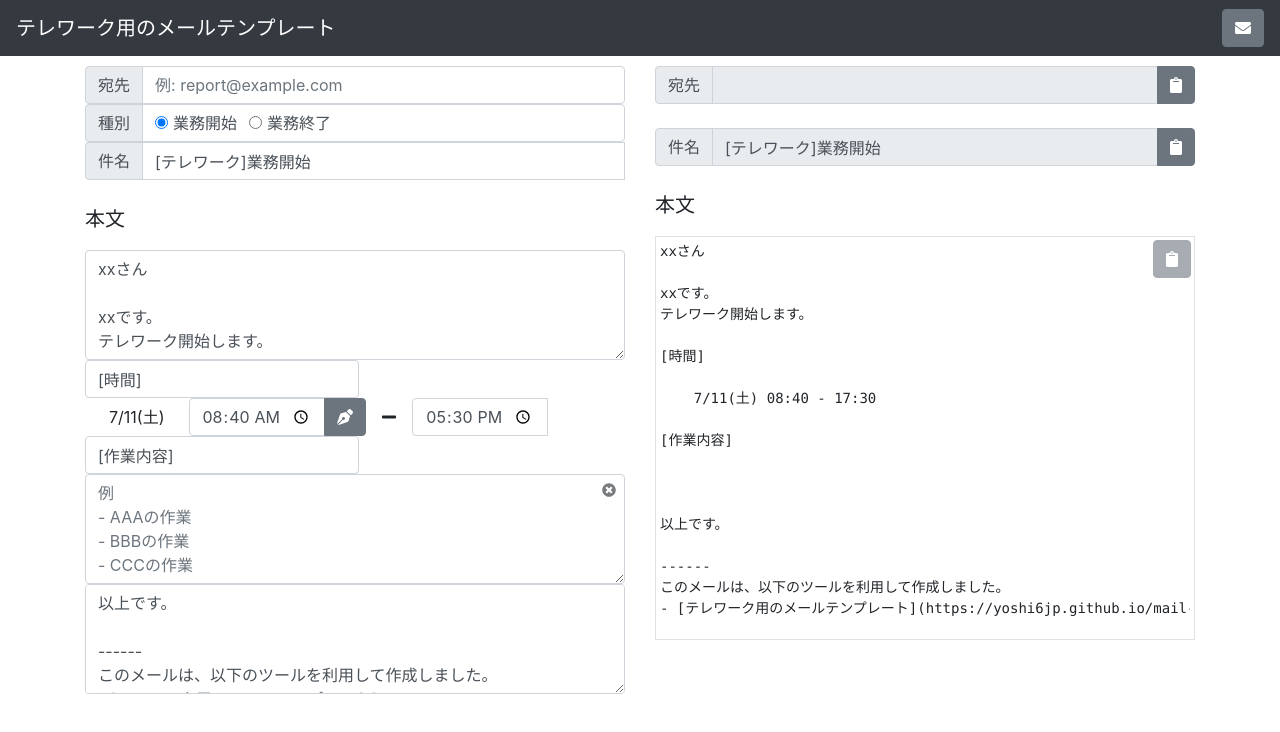
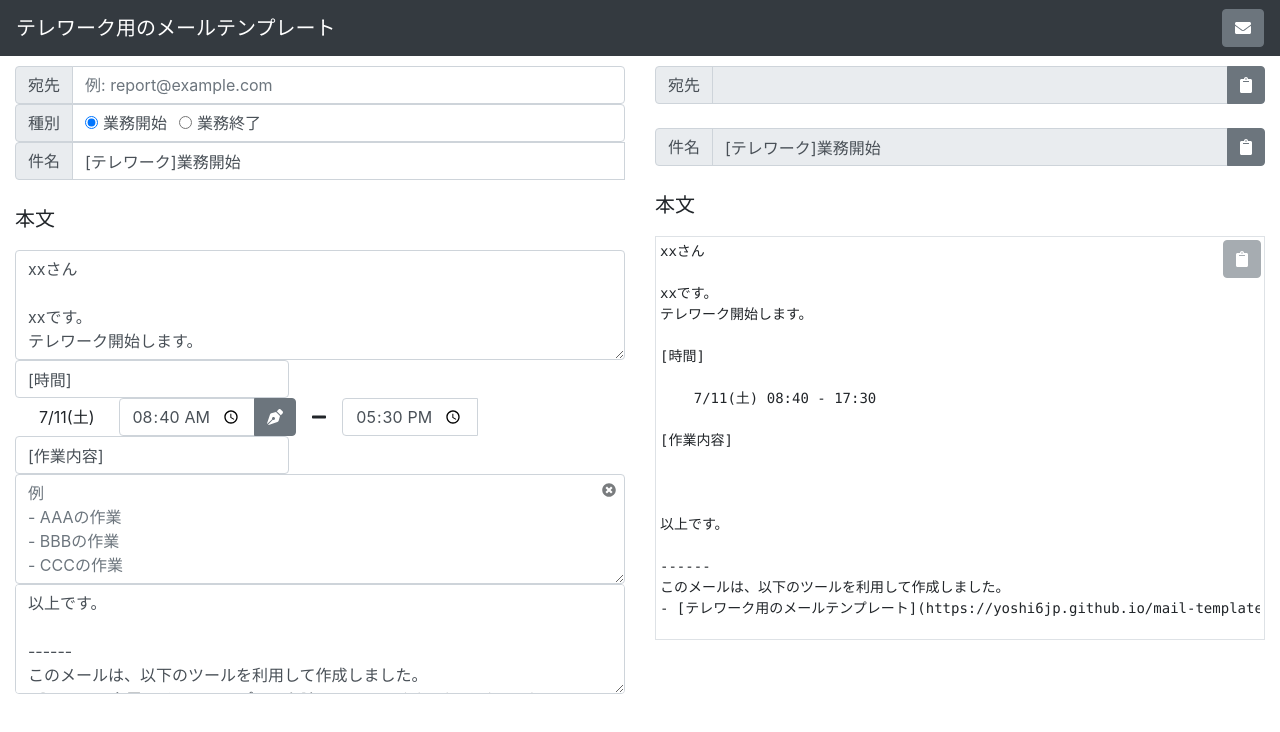
Before and after one commit to yoshi6jp/mail-template-for-work-from-home, a React (Create React App) app: page / in a window 1280 px wide. Shown: the top 732 px of the page. Built offline with nearby package versions, Linux system fonts and the light colour scheme.

Commit message:
container fluid

```diff
--- a/src/Body.tsx
+++ b/src/Body.tsx
@@ -1,11 +1,11 @@
-import React from 'react';
-import { Container, Col, Row } from 'reactstrap';
-import { Editor } from './editor/Editor';
-import { Preview } from './preview/Preview';
-import st from './Body.module.css';
+import React from "react";
+import { Container, Col, Row } from "reactstrap";
+import { Editor } from "./editor/Editor";
+import { Preview } from "./preview/Preview";
+import st from "./Body.module.css";
 export const Body: React.FC = () => {
   return (
-    <Container className={st.top}>
+    <Container className={st.top} fluid={true}>
       <Row>
         <Col md="12" lg="6">
           <Editor />
```
